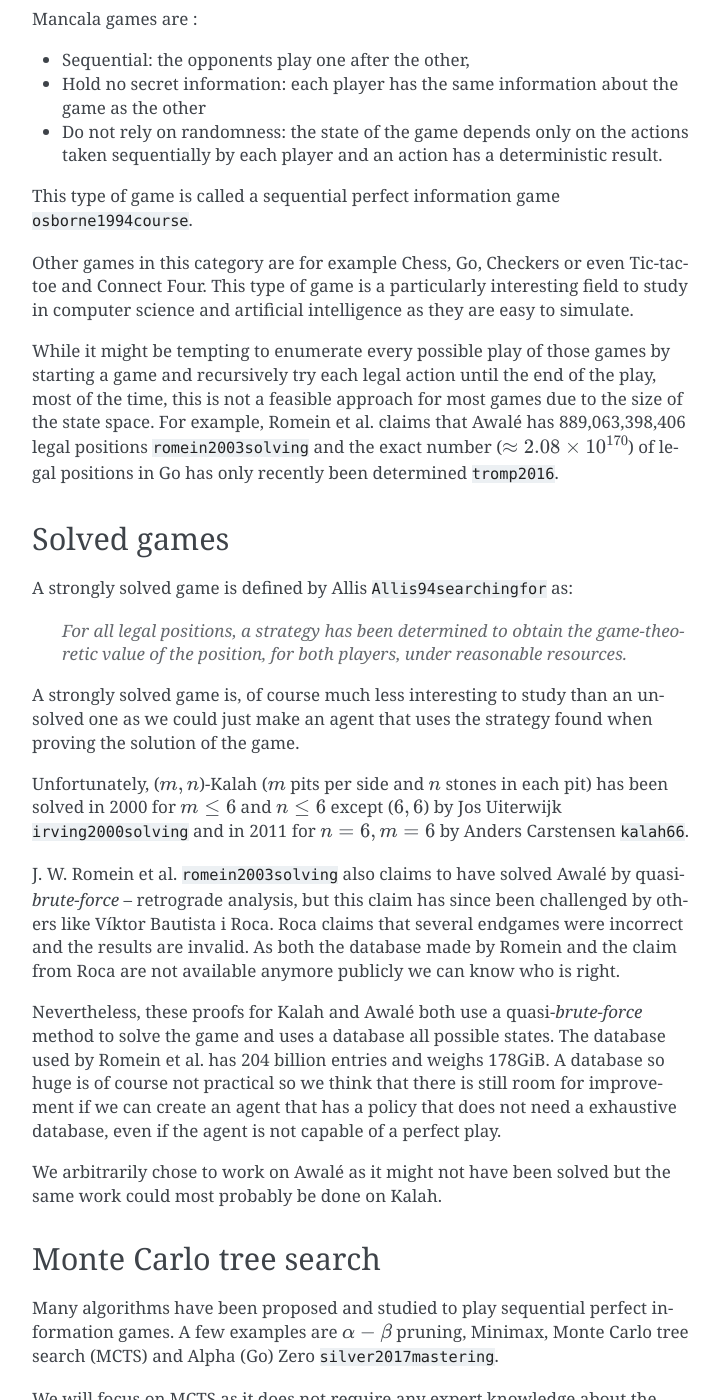
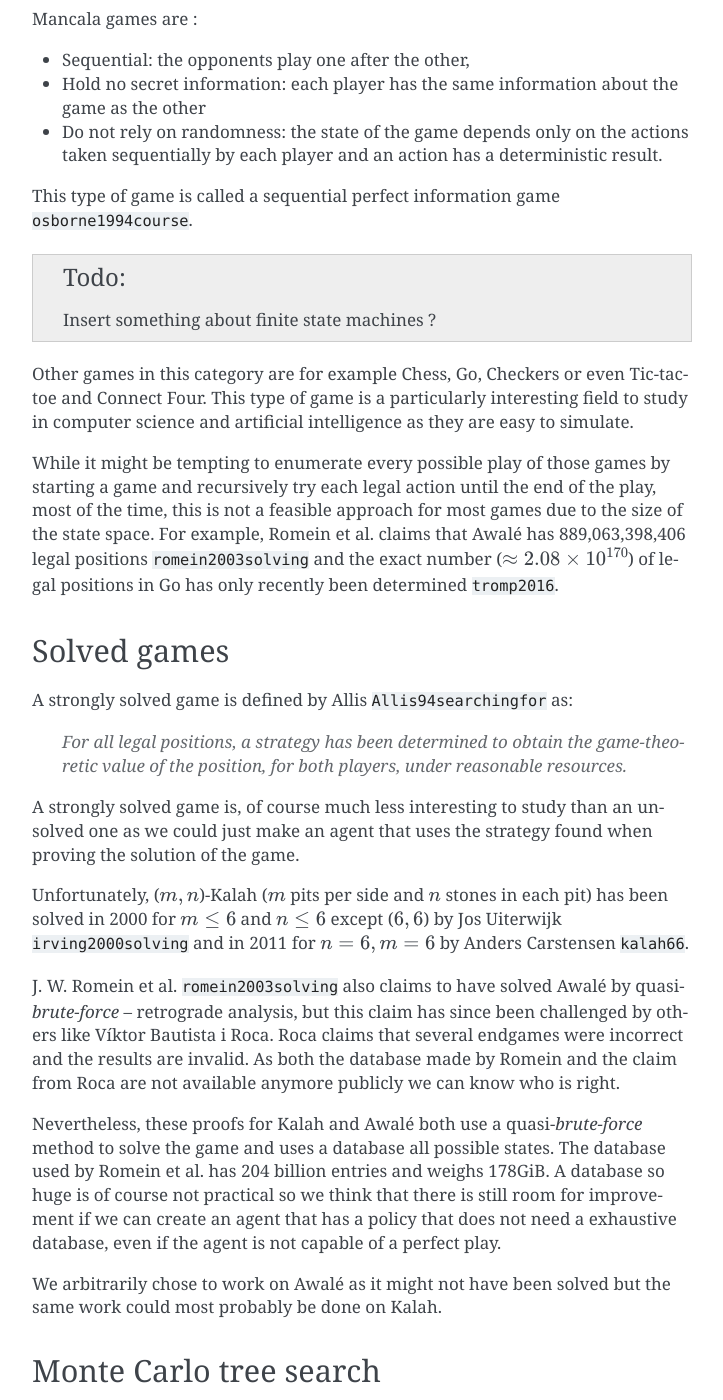
Before and after one commit to C4ptainCrunch/thesis, a Sphinx documentation site: the page built from source/index.rst, in a window 1280 px wide and 1400 px high, scrolled down 1044 px. Shown: the whole window, without its empty margins (388-1111 px from the left). Built offline with Sphinx 7.4.7, drawn with Linux system fonts in a browser that asks for light colours; the version number could not be read and is left out; cross-references to code outside the pages are shown as plain code; some of the changed lines change nothing that is shown; some of the changed text lies outside the part shown.

Commit message:
todo and more sources

```diff
--- a/source/conf.py
+++ b/source/conf.py
@@ -40,9 +40,12 @@
 # ones.
 extensions = [
     'sphinx.ext.mathjax',
+    'sphinx.ext.todo',
     'sphinx.ext.ifconfig',
     'sphinxcontrib.bibtex',
 ]
+
+todo_include_todos = True
 
 # Add any paths that contain templates here, relative to this directory.
 templates_path = ['_templates']
@@ -172,7 +175,7 @@
     def format_label(self, entry):
         label = entry.persons['author'][0].last()[-1]
         if "year" in entry.fields:
-            label += entry.fields["year"][-2:]
+            label += ", " + entry.fields["year"]
         return label
 
 
--- a/source/index.rst
+++ b/source/index.rst
@@ -39,6 +39,9 @@
 
 This type of game is called a sequential perfect information game
 :cite:`osborne1994course`.
+
+.. todo::
+    Insert something about finite state machines ?
 
 Other games in this category are for example Chess, Go, Checkers or even
 Tic-tac-toe and Connect Four. This type of game is a particularly interesting
@@ -95,7 +98,7 @@
 Many algorithms have been proposed and studied to play sequential
 perfect information games.
 A few examples are :math:`\alpha-\beta` pruning, Minimax,
-Monte Carlo tree search (MCTS) and Alpha (Go) Zero :cite:`silver2017mastering`.
+Monte Carlo tree search (MCTS) and Alpha (Go) Zero :cite:`AlphaGoZero`.
 
 We will focus on MCTS as it does not require any expert knowledge
 about the given game to make reasonable decisions.
@@ -193,7 +196,7 @@
 ----------
 
 To replace the random play in step 3, D. Silver et al. propose
-:cite:`silver2017mastering` to use a neural network to estimate the value of a
+:cite:`AlphaGoZero` to use a neural network to estimate the value of a
 game state without having to play it. This can greatly enhances the performance
 of the algorithm as much less playouts are required.
 
--- a/source/refs.bib
+++ b/source/refs.bib
@@ -52,19 +52,6 @@
     author = {Louis Victor Allis},
     title = {Searching for Solutions in Games and Artificial Intelligence },
     year = {1994},
-    doi="10.1.1.99.5364",
-}
-
-@article{silver2017mastering,
-    title={Mastering the game of go without human knowledge},
-    author={Silver, David and Schrittwieser, Julian and Simonyan, Karen and Antonoglou, Ioannis and Huang, Aja and Guez, Arthur and Hubert, Thomas and Baker, Lucas and Lai, Matthew and Bolton, Adrian and others},
-    journal={Nature},
-    volume={550},
-    number={7676},
-    pages={354},
-    year={2017},
-    publisher={Nature Publishing Group},
-    doi="10.1038/nature24270"
 }
 
 @article{irving2000solving,
@@ -95,3 +82,62 @@
     doi="10.1007/11871842_29",
     isbn="978-3-540-45375-8",
 }
+
+@article{AlphaZero,
+  author    = {David Silver and
+               Thomas Hubert and
+               Julian Schrittwieser and
+               Ioannis Antonoglou and
+               Matthew Lai and
+               Arthur Guez and
+               Marc Lanctot and
+               Laurent Sifre and
+               Dharshan Kumaran and
+               Thore Graepel and
+               Timothy P. Lillicrap and
+               Karen Simonyan and
+               Demis Hassabis},
+  title     = {Mastering Chess and Shogi by Self-Play with a General Reinforcement
+               Learning Algorithm},
+  journal   = {CoRR},
+  volume    = {abs/1712.01815},
+  year      = {2017},
+  url       = {http://arxiv.org/abs/1712.01815},
+  archivePrefix = {arXiv},
+  eprint    = {1712.01815},
+  timestamp = {Wed, 03 Jan 2018 12:33:17 +0100},
+  biburl    = {https://dblp.org/rec/bib/journals/corr/abs-1712-01815},
+  bibsource = {dblp computer science bibliography, https://dblp.org}
+}
+
+@article{AlphaGoZero,
+    title={Mastering the game of go without human knowledge},
+    author={Silver, David and Schrittwieser, Julian and Simonyan, Karen and Antonoglou, Ioannis and Huang, Aja and Guez, Arthur and Hubert, Thomas and Baker, Lucas and Lai, Matthew and Bolton, Adrian and others},
+    journal={Nature},
+    volume={550},
+    number={7676},
+    pages={354},
+    year={2017},
+    publisher={Nature Publishing Group},
+    doi="10.1038/nature24270"
+}
+
+
+@article{AlphaGo,
+  added-at = {2016-03-11T14:36:05.000+0100},
+  author = {Silver, David and Huang, Aja and Maddison, Chris J. and Guez, Arthur and Sifre, Laurent and van den Driessche, George and Schrittwieser, Julian and Antonoglou, Ioannis and Panneershelvam, Veda and Lanctot, Marc and Dieleman, Sander and Grewe, Dominik and Nham, John and Kalchbrenner, Nal and Sutskever, Ilya and Lillicrap, Timothy and Leach, Madeleine and Kavukcuoglu, Koray and Graepel, Thore and Hassabis, Demis},
+  biburl = {https://www.bibsonomy.org/bibtex/29e987f58d895c490144693139cbc90c7/ytyoun},
+  doi = {10.1038/nature16961},
+  interhash = {48430c7891aaf9fe2582faa8f5d076c1},
+  intrahash = {9e987f58d895c490144693139cbc90c7},
+  journal = {Nature},
+  keywords = {baduk go google},
+  month = jan,
+  number = 7587,
+  pages = {484--489},
+  publisher = {Nature Publishing Group},
+  timestamp = {2016-03-11T14:37:40.000+0100},
+  title = {Mastering the Game of {Go} with Deep Neural Networks and Tree Search},
+  volume = 529,
+  year = 2016
+}
```
